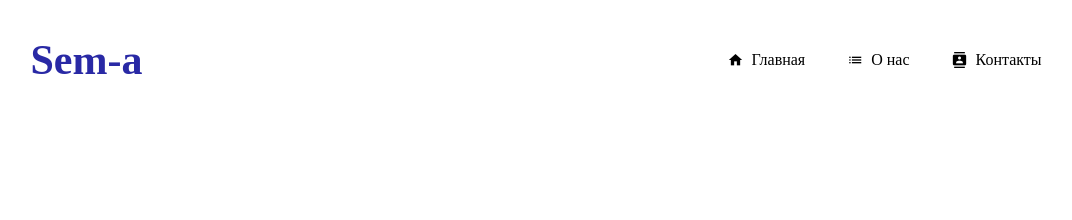
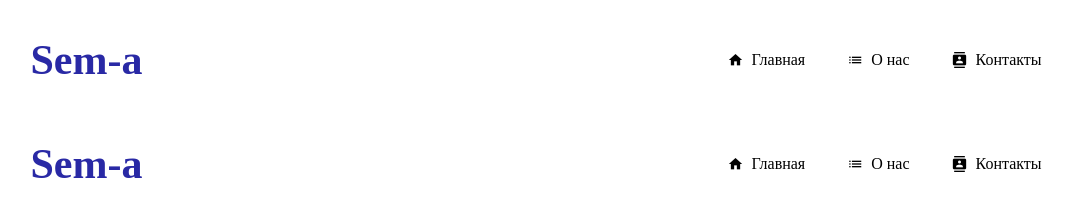
Before and after one commit to sem-a/web, a plain HTML site: page index.html in a window 1280 px wide. Shown: the whole page, without its empty margins (104-1176 px from the left). Drawn offline with Linux system fonts and the light colour scheme.

Commit message:
новые файлы

```diff
--- a/index.html
+++ b/index.html
@@ -29,6 +29,20 @@
                     </nav>
                 </div>
             </div>
+            <div class="container">
+                <div class="logo">
+                    <h1 class="logotype">Sem-a</h1>
+                </div>
+                <div class="header_menu">
+                    <nav class="menu">
+                        <ul class="menu_items">
+                            <li class="menu-item">Главная</li>
+                            <li class="menu-item">О нас</li>
+                            <li class="menu-item">Контакты</li>
+                        </ul>
+                    </nav>
+                </div>
+            </div>
         </header>
     </body>
 </html>
```
